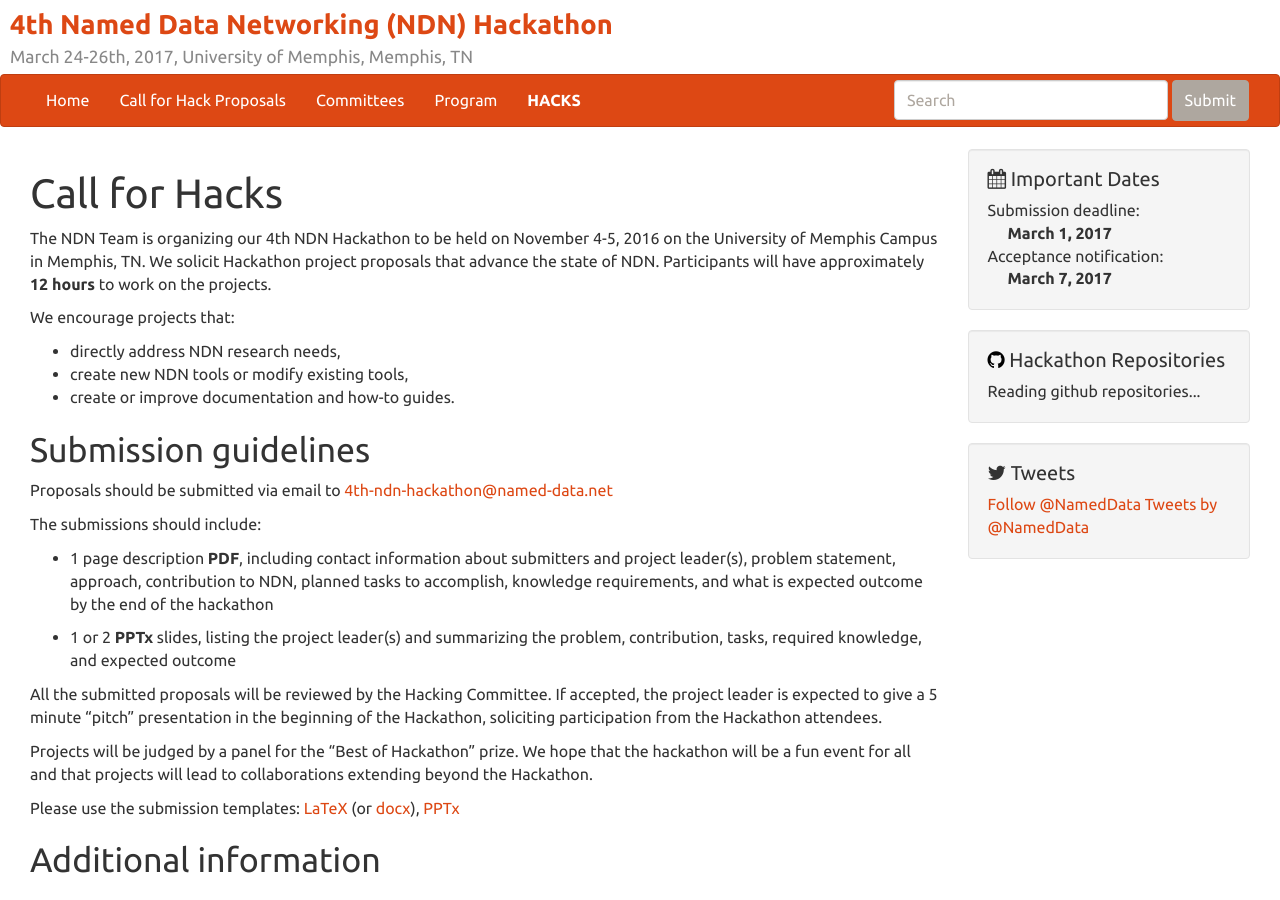
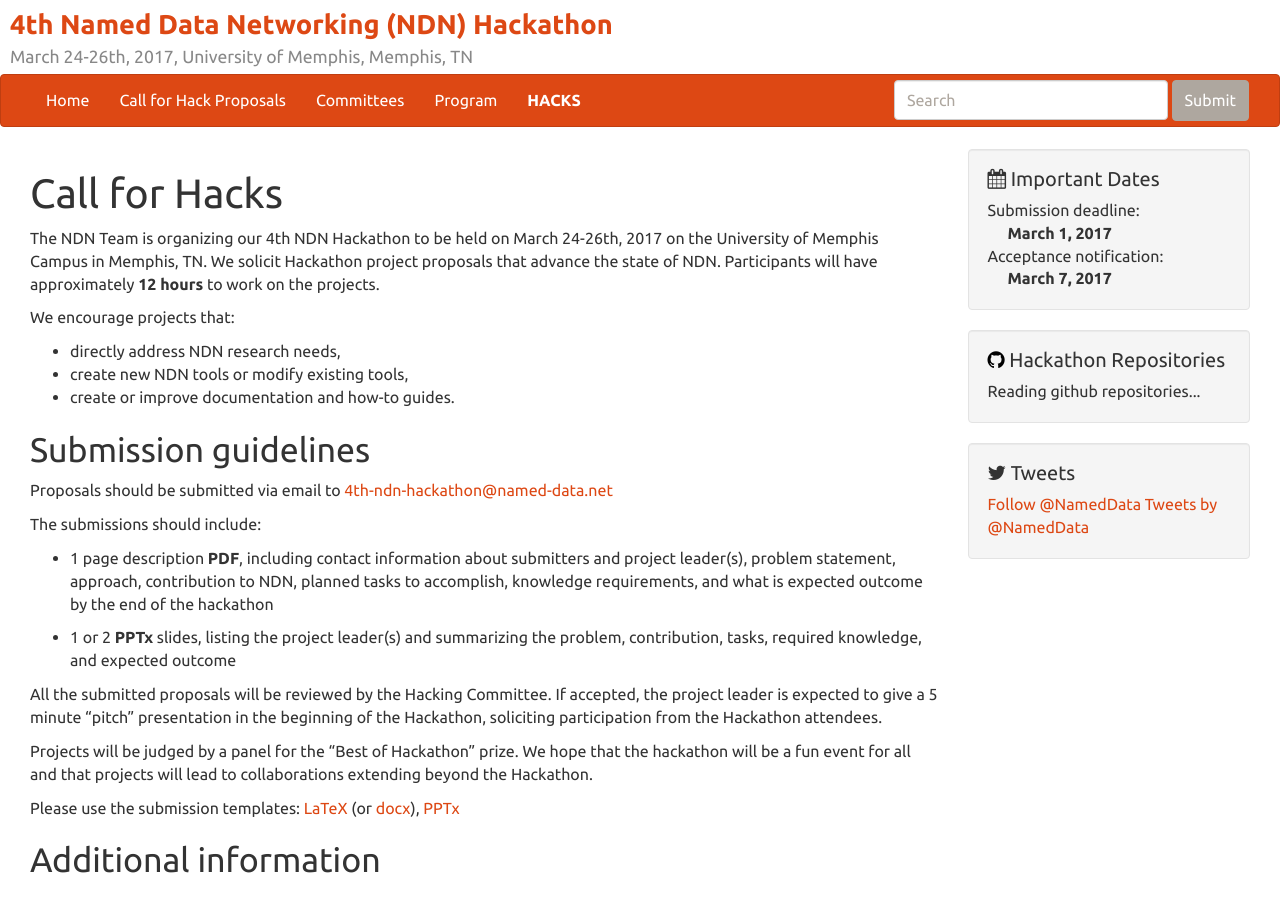
Before and after one commit to 4th-ndn-hackathon/4th-ndn-hackathon, a Jekyll site: the page built from cfh.md, in a window 1280 px wide and 900 px high. Built offline with Jekyll 4.4.1, drawn with Linux system fonts in a browser that asks for light colours; comment, search, counter and statistics services are not loaded.

Commit message:
fix typo

```diff
--- a/cfh.md
+++ b/cfh.md
@@ -2,7 +2,7 @@
 layout: page
 title: Call for Hacks
 ---
-The NDN Team is organizing our 4th NDN Hackathon to be held on November 4-5, 2016 on the University of Memphis Campus in Memphis, TN.  We solicit Hackathon project proposals that advance the state of NDN.  Participants will have approximately **12 hours** to work on the projects.
+The NDN Team is organizing our 4th NDN Hackathon to be held on March 24-26th, 2017 on the University of Memphis Campus in Memphis, TN.  We solicit Hackathon project proposals that advance the state of NDN.  Participants will have approximately **12 hours** to work on the projects.
 
 We encourage projects that:
 
```
